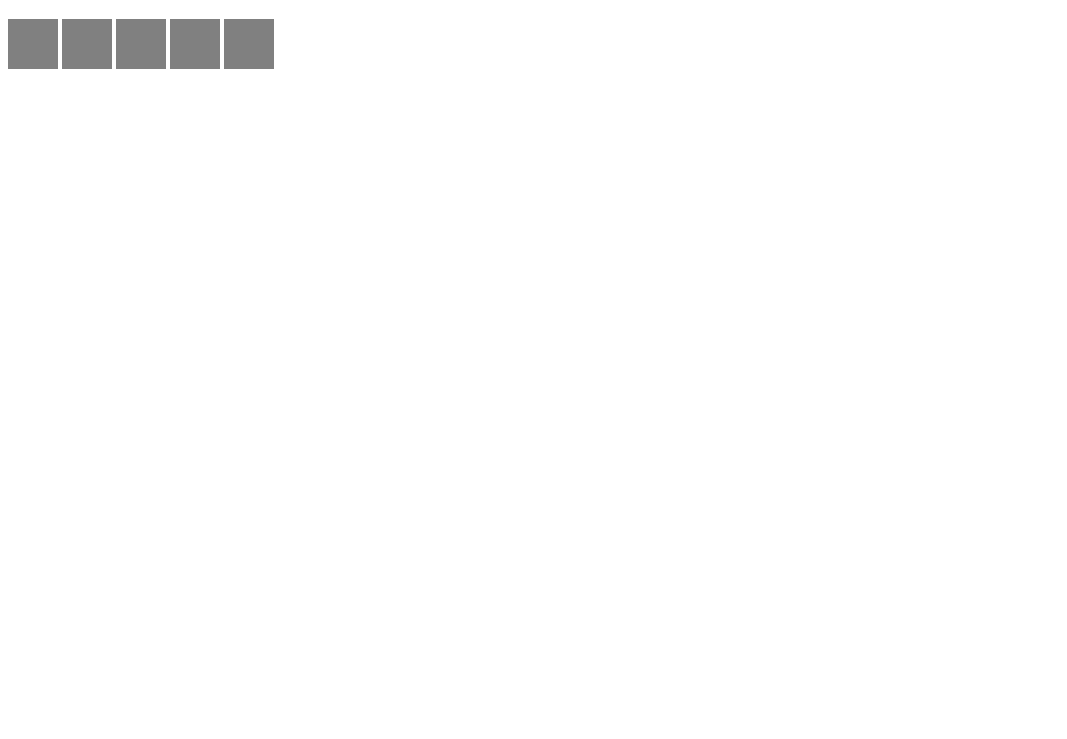
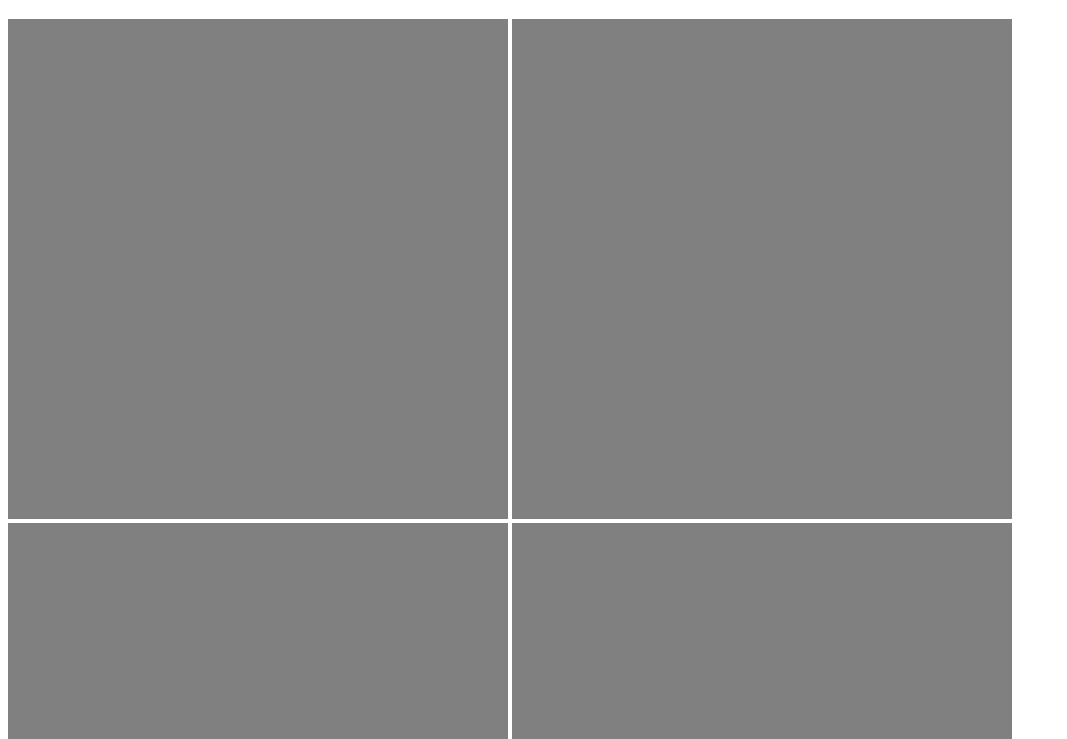
Before and after one commit to joseph-designs/6.5-Lab, a plain HTML site: page index.html in a window 1280 px wide. Shown: the part 61-800 px from the top of the page, without its empty margins (0-1067 px from the left). Drawn offline with Linux system fonts and the light colour scheme.

Commit message:
basic css

```diff
--- a/screen.css
+++ b/screen.css
@@ -5,7 +5,7 @@ body {
 }
 
 #header {
-    max-width: 500px;
+    width: 500px;
     align-items: center;
 }
 
@@ -13,6 +13,6 @@ header{
 
 }
 img {
-    width: 50px;
-    height: 50px;
+    width: 500px;
+    height: 500px;
 }
```
